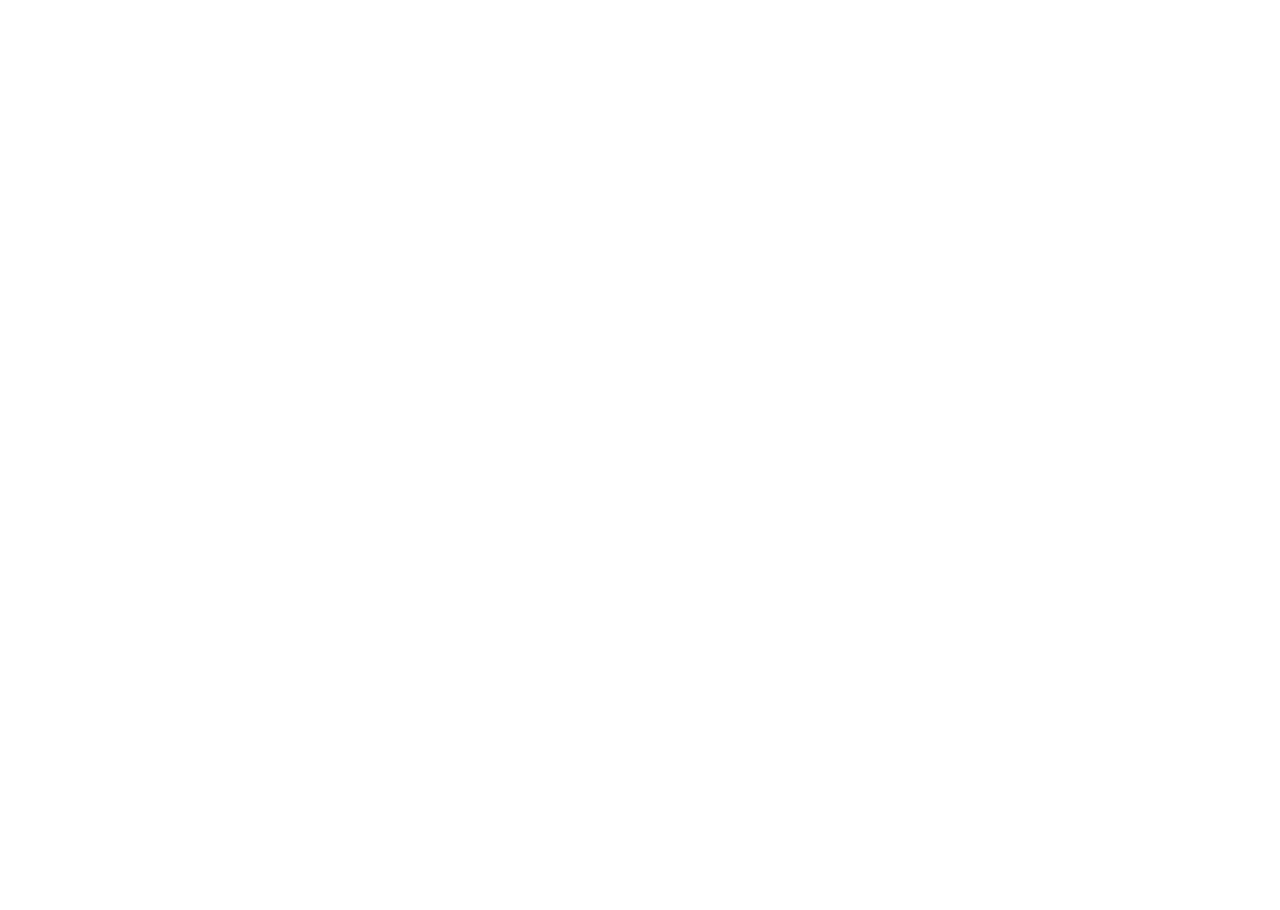
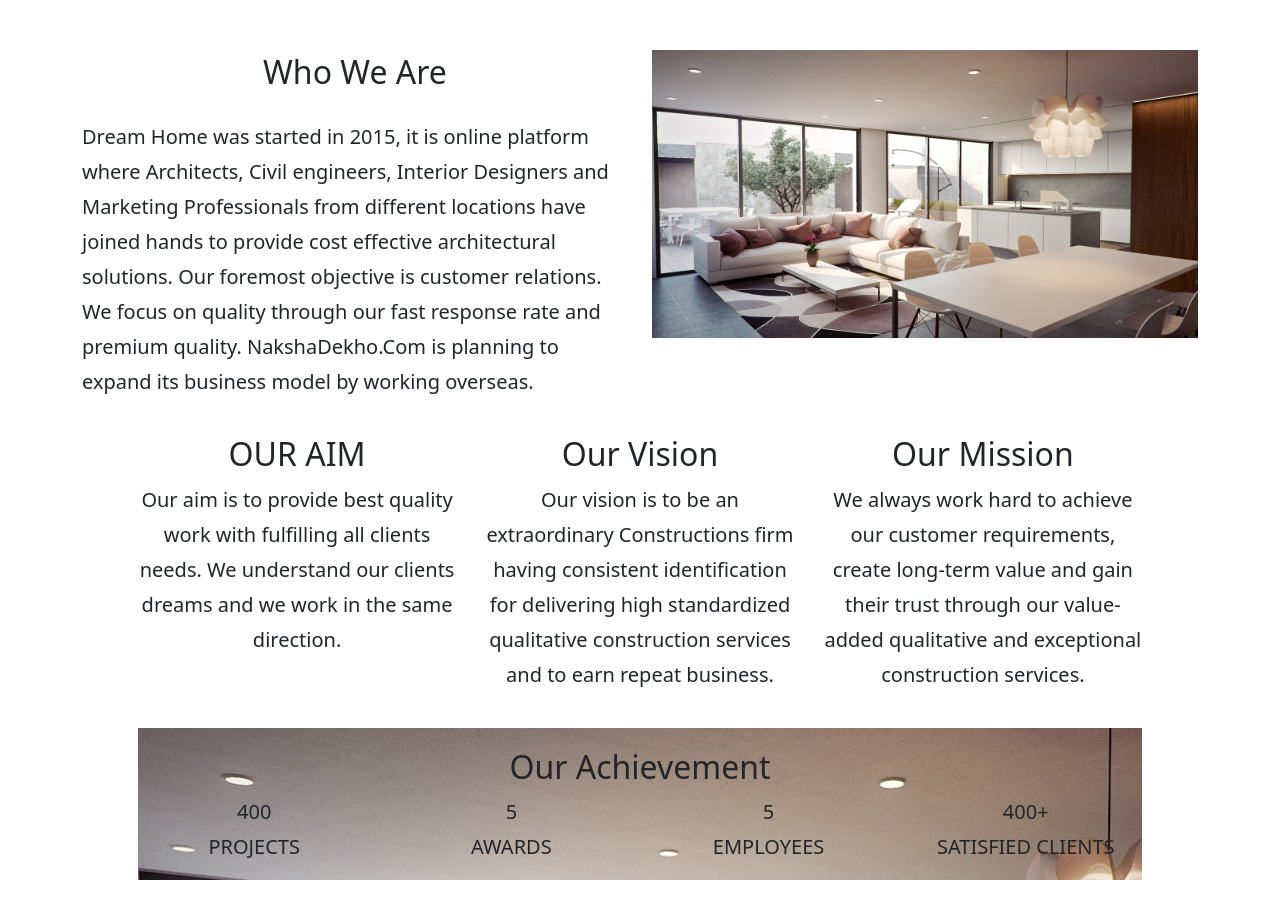
Before and after one commit to dishukumar/Dream-Home, a React (Create React App) app: page /about in a window 1280 px wide. Shown: the part 458-1368 px from the top of the page. Before the commit the page ends 800 px from the top, so only its background shows below. Built offline with nearby package versions, Linux system fonts and the light colour scheme.

Commit message:
add about paage

```diff
--- a/src/App.js
+++ b/src/App.js
@@ -22,7 +22,7 @@
     <div className="App">
 
      <Router>
-       <Navbar bg="dark" expand="lg" variant='dark' className='navbar'>
+       <Navbar bg="dark" expand="lg" variant='dark' className='navbar' sticky="top">
       <Container fluid>
 
         <Navbar.Brand href="#">Dream Home</Navbar.Brand>
--- /dev/null
+++ b/src/mycomponent/About.css
@@ -0,0 +1,57 @@
+*{
+        margin: 0;
+        padding: 0;
+}
+.img img {
+        padding-top: 2rem;
+        margin-right: 3rem;
+        height: 20rem;
+        width: 100%;
+}
+
+.header {
+        background-color: #f1f1f1;
+        background-image: url(/public/Img/about/01.jpg);
+        padding: 2rem;
+        font-family: 'Times New Roman', Times, serif;
+        font-size: medium;
+        height: 25rem;
+        text-align: center;
+      }
+
+      .Who{
+        margin-top: 20px;
+
+      }
+      .Who h2{
+        text-align: center;
+        padding-top: 35px;
+        padding-bottom: 20px;
+      }
+
+.Achive{
+        padding-top: 20px;
+        margin-top: 20px;
+        background-image: url(/public/Img/about/01.jpg);
+        height: 100%;
+        margin-left: 10%;
+        width: 80%;
+        text-align: center;
+        line-height: 35px;
+        font-size: 20px;
+        margin-bottom: 30px;
+
+}
+.Who p{
+        line-height: 35px;
+        font-size: 20px;
+}
+.Aim{
+        margin-top: 20px;
+        line-height: 35px;
+        font-size: 20px;
+        height: 100%;
+        margin-left: 10%;
+        width: 80%;
+        text-align: center;
+}
--- a/src/mycomponent/About.js
+++ b/src/mycomponent/About.js
@@ -1,10 +1,79 @@
 import React from 'react';
-
+import './About.css';
 function About(props) {
     return (
         <div>
-            <h1>about</h1>
+            <div className="container-fluid">
+                {/* <div className="rows"> */}
+                <div className='header'>
+                    <h1>ABOUT</h1>
+                </div>
+                {/* </div> */}
+                <div className='container'>
+                    <div className='Who'>
+                <div className="row">
+                    <div className="col-lg-6">
+
+                        <h2>Who We Are</h2>
+                        <p>Dream Home was started in 2015, it is online platform where Architects, Civil
+                            engineers, Interior Designers and Marketing Professionals from different locations have joined hands to
+                            provide cost effective architectural solutions. Our foremost objective is customer relations. We focus on
+                            quality through our fast response rate and premium quality. NakshaDekho.Com is planning to expand its
+                            business model by working overseas.</p>
+
+                    </div>
+                    <div className="col-lg-6">
+                        <div className="img">
+                            <img src="/img/about/01.jpg" alt=""></img>
+                        </div>
+                    </div>
+                </div>
+                </div>
+
+                </div>
+                <div className='Aim'>
+                <div className="row">
+                    <div className='col-lg-4'>
+
+                        <h2>OUR AIM</h2>
+                        <p>Our aim is to provide best quality work with fulfilling all clients needs.
+                            We understand our clients dreams and we work in the same direction. </p>
+
+                    </div>
+                    <div className='col-lg-4'>
+
+                        <h2>Our Vision</h2>
+                        <p>Our vision is to be an extraordinary Constructions firm having consistent identification for delivering high standardized qualitative construction services and to earn repeat business.</p>
+
+                    </div>
+                    <div className='col-lg-4'>
+
+                        <h2>Our Mission</h2>
+                        <p>We always work hard to achieve our customer requirements, create long-term value and gain their trust through our value-added qualitative and exceptional construction services.</p>
+
+                    </div>
+                    </div>
+                </div>
+                <div className='Achive'>
+                    <h2>Our Achievement</h2>
+                <div className="row">
+                    <div className='col-lg-3'>
+                        <p>400 <br></br> PROJECTS</p>
+                    </div>
+                    <div className='col-lg-3'>
+                        <p>5 <br></br>AWARDS</p>
+                    </div>
+                    <div className='col-lg-3'>
+                        <p> 5 <br></br>EMPLOYEES</p>
+                    </div>
+                    <div className='col-lg-3'>
+                        <p>400+ <br></br>SATISFIED CLIENTS</p>
+                    </div>
+                </div>
+                </div>
+            </div>
         </div>
+
     );
 }
 
```
Also changed, not shown: public/img/about/01.jpg (added), src/App.css (line endings or trailing spaces).
